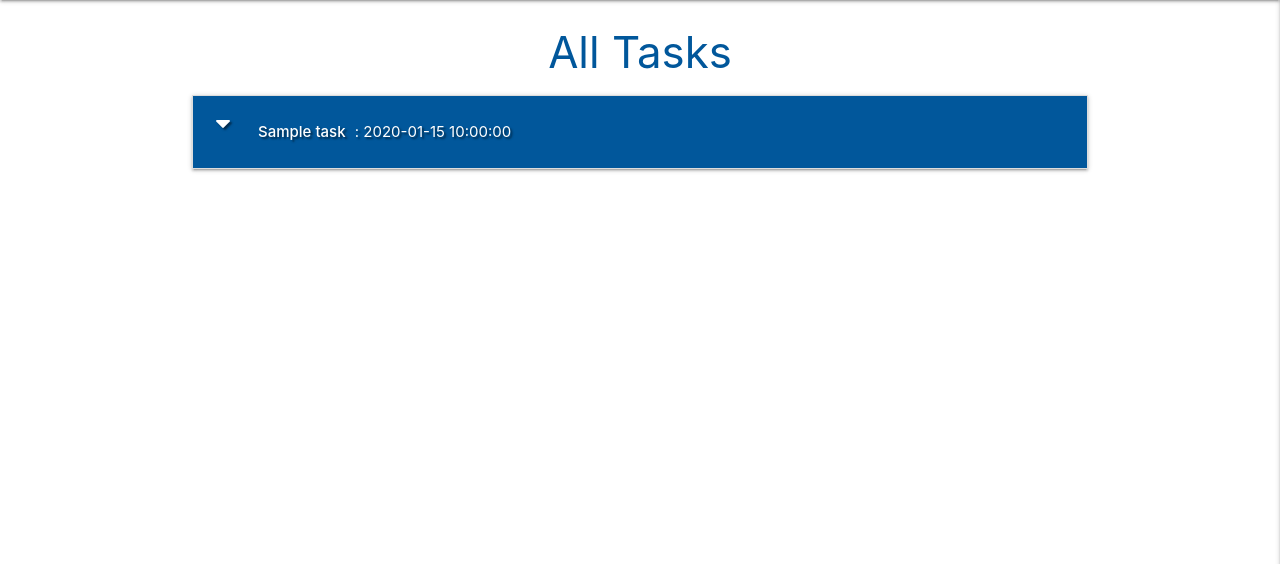
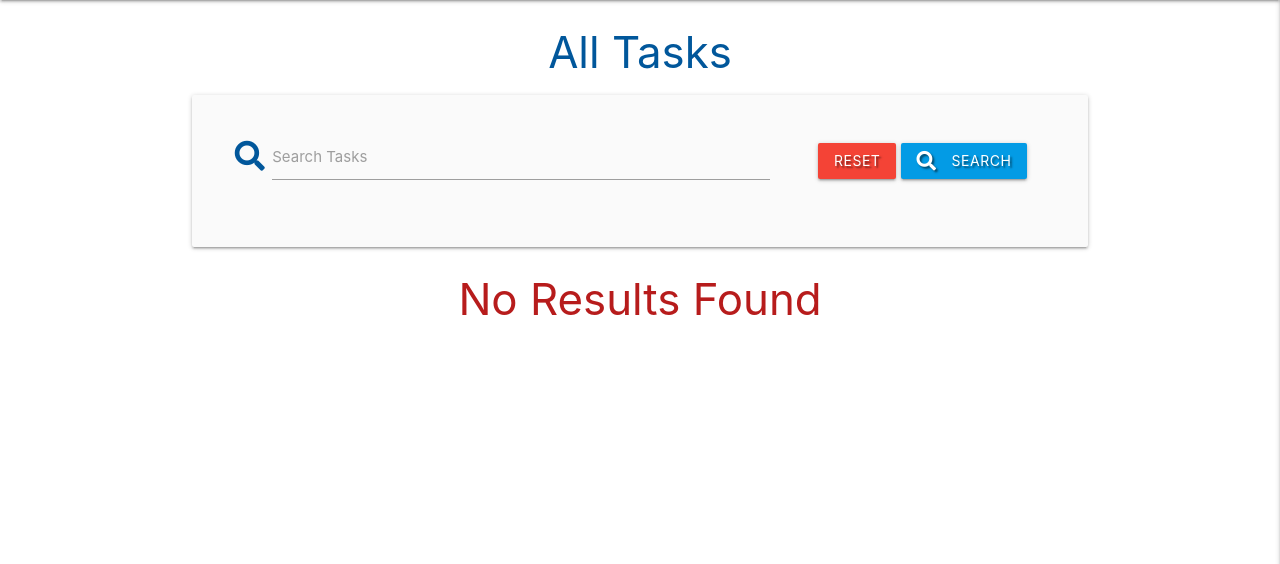
Before and after one commit to Mr-Smyth/flask-task-manager, a Flask app: page / in a window 1280 px wide. Shown: the part 64-628 px from the top of the page. Run offline with Flask 2, Linux system fonts and the light colour scheme; a database or web service that is not in the repository returns one stand-in record (values such as "Sample title"); some libraries are stand-ins or nearby versions.

Commit message:
Add Search Tasks functionality

```diff
--- a/app.py
+++ b/app.py
@@ -44,6 +44,16 @@
     return render_template("tasks.html", tasks=tasks)
     # first tasks is a new variable we pass to the html
     # equal to the above tasks.
+
+
+@app.route("/search", methods=["GET", "POST"])
+def search():
+    # BE SURE TO VIEW README FOR SETUP OF
+    # SEARCH INDEX - OR DO IN MONGODB DIRECTLY
+
+    query = request.form.get("query")
+    tasks = list(mongo.db.tasks.find({"$text": {"$search": query}}))
+    return render_template("tasks.html", tasks=tasks)
 
 
 @app.route("/register", methods=["GET", "POST"])
--- a/templates/tasks.html
+++ b/templates/tasks.html
@@ -2,7 +2,25 @@
 
 <h3 class="light-blue-text text-darken-4 center-align">All Tasks</h3>
 
+<div class="row card-panel grey lighten-5">
+    <form action="{{ url_for('search') }}" method="POST" class="col s12">
+    <div class="row valign-wrapper center-align">
+        <div class="input-field col s12 m8">
+            <i class="fas fa-search prefix light-blue-text text-darken-4"></i>
+            <input type="text" name="query" id="query" minlength="3" class="validate">
+            <label for="query">Search Tasks</label>
+        </div>
+        <div class="col s12 m4">
+            <a href="{{ url_for('get_tasks') }}" class="red btn text-shadow">Reset</a>
+            <button type="submit" class="light-blue darken-1 btn text-shadow">
+                <i class="fas fa-search left"></i> Search
+            </button>
+        </div>
+    </div>
+    </form>
+</div>
 
+{% if task|length > 0 %}
 <ul class="collapsible">
     {% for task in tasks %}
 	<li>
@@ -36,6 +54,8 @@
 	</li>
 	{% endfor %}
 </ul>
-
+{% else %}
+    <h3 class="red-text text-darken-4 center-align">No Results Found</h3>
+{% endif %}
 
 {% endblock %}
```
Also changed, not shown: README.md (added).
